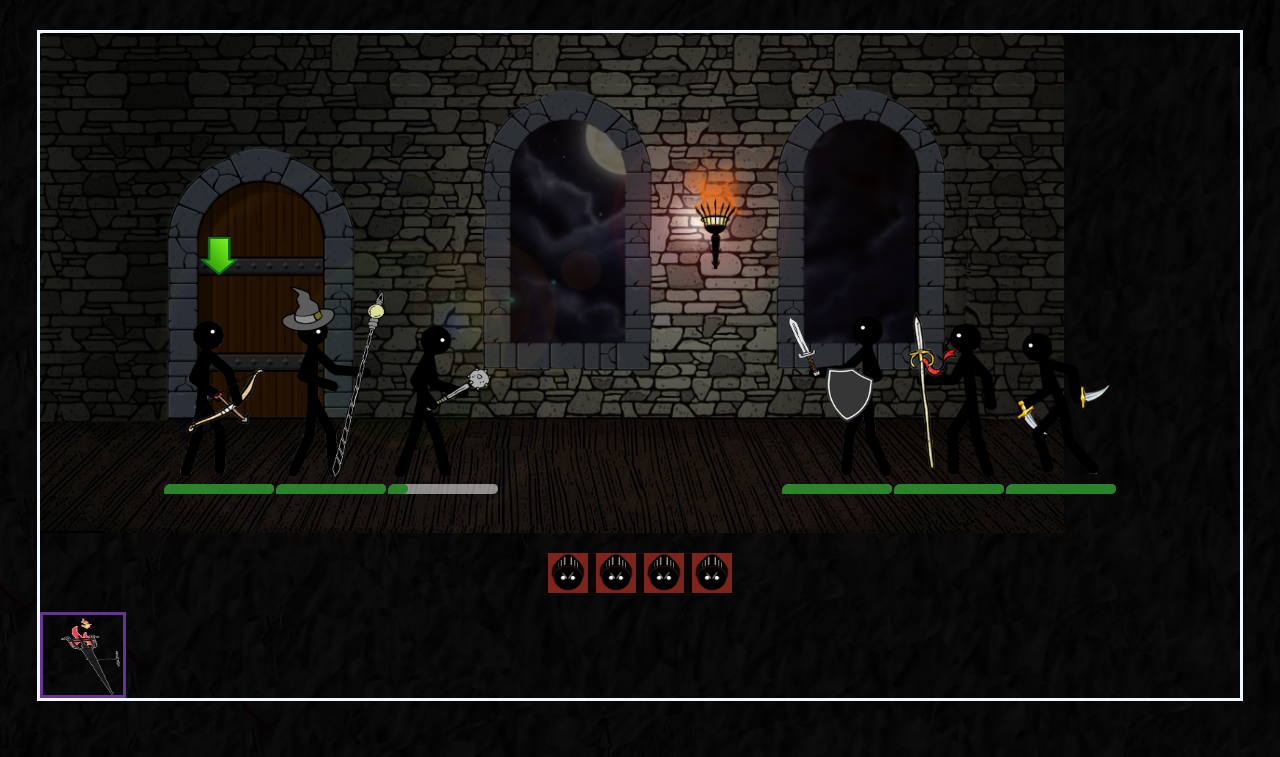
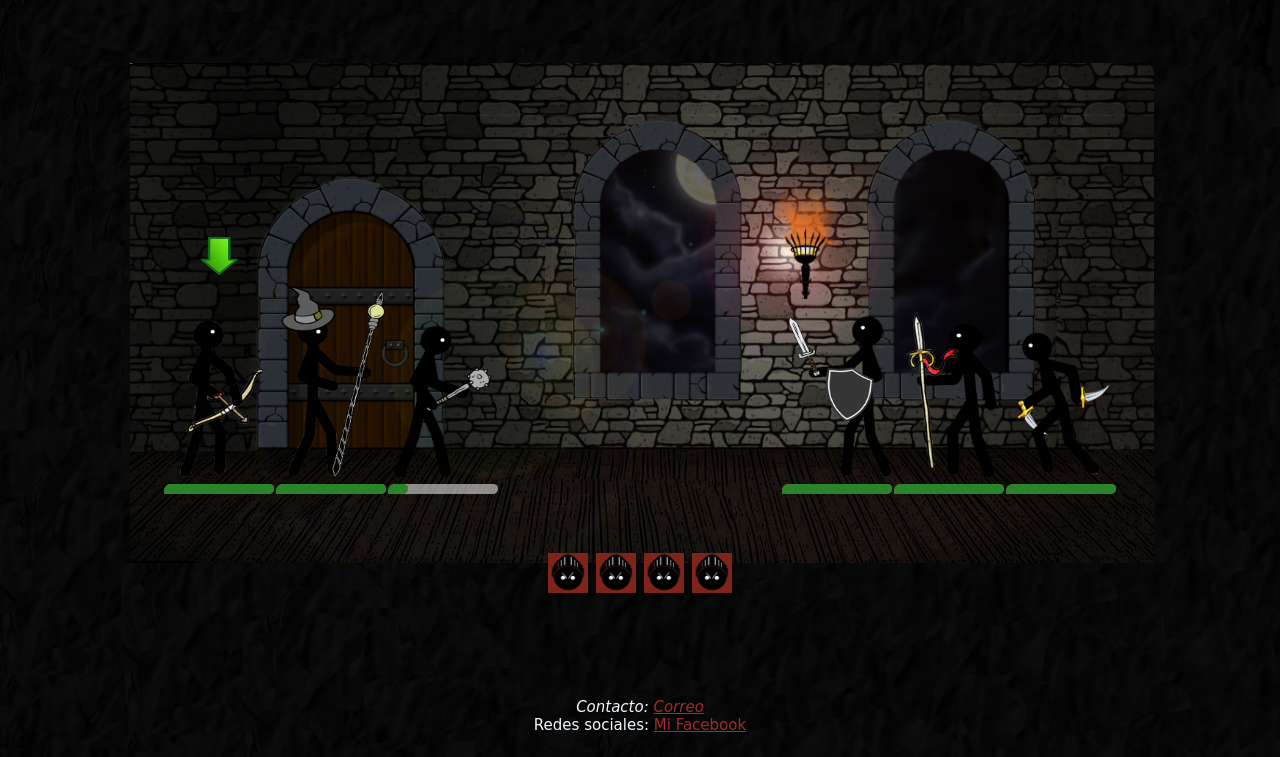
Before and after one commit to Tecnicatura-Team/Sticks-War-Game, a PHP site: page /juego.html in a window 1280 px wide. Shown: the part 43-800 px from the top of the page. Run offline with PHP 8.4, Linux system fonts and the light colour scheme.

Commit message:
arreglo problemas de borde

```diff
--- a/css/estilos.css
+++ b/css/estilos.css
@@ -24,6 +24,8 @@ footer {
     height: 45px;
     padding-bottom: 0%;
     text-align: center;
+    font-family: Comic Sans MS;
+    font-size: 15px;
 }
 
 .foote {
@@ -456,9 +458,9 @@ table {
 .Habilidades img {
     display: inline;
     float: left;
+    padding-left: 8px;
     /*  border: solid aliceblue;
      */
-    padding-left: 8px;
 }
 
 
@@ -467,13 +469,14 @@ table {
 .Juego {
     background: url("../img/batalla3.jpg");
     background-repeat: no-repeat;
-    position: relative;
     background-size: 1024px 500px;
+    background-position-x: 90px;
+    background-position-y: 30px;
     width: 1200px;
     height: auto;
     margin: auto;
     margin-top: 30px;
-    border: solid aliceblue;
+    border: solid rgba(255, 255, 255, 0);
 }
 
 .pjPartida {
@@ -481,16 +484,13 @@ table {
     height: 250px;
     margin: auto;
     margin-top: 200px;
-    position: relative;
-    /*  border: solid aliceblue;
-     */
+    /* border: solid aliceblue; */
 }
 
 .pjPartida td {
     padding: 0%;
     margin: 0%;
-    /*  border: solid aliceblue;
-     */
+    /* border: solid aliceblue; */
 }
 
 .fondoVida {
@@ -548,23 +548,16 @@ table {
     color: aliceblue; */
 }
 
-.THabilidad td {
-    /* border: solid;
-    color: aliceblue; */
-}
+
+/* .THabilidad td {
+    border: solid;
+    color: aliceblue;
+} */
 
 .DHabilidad {
     width: auto;
     height: auto;
     /* border: solid rgb(6, 139, 255); */
-}
-
-.antorcha {
-    width: 80px;
-    height: 80px;
-    position: absolute;
-    border: rebeccapurple solid;
-    bottom: 0px;
 }
 
 #atributosAliado {
@@ -608,8 +601,9 @@ table {
     border: solid aliceblue;
 }
 
+*/
 
 
-div {
+/* div {
     border: solid rgb(6, 139, 255);
-}*/
+} */
--- a/index.html
+++ b/index.html
@@ -32,8 +32,8 @@
 
         </div>
         <footer style="color:aliceblue">
-            <address>Contacto: <a href="correo@gmail.com">Correo</a></address>
-            <p>Redes sociales: <a href="http://facebook.com/">Mi Facebook</a></p>
+            <address>Contacto: <a href="correo@gmail.com" style="color: brown">Correo</a></address>
+            <p>Redes sociales: <a href="http://facebook.com/" style="color: brown">Mi Facebook</a></p>
         </footer>
     </div>
     <script src="js/jquery-3.3.1.js"></script>
--- a/juego.html
+++ b/juego.html
@@ -92,7 +92,7 @@
             </table>
             <div class="DHabilidad">
 
-                <img src="img/antorcha.gif" class="antorcha" alt="antorcha">
+
                 <table class="THabilidad">
 
                     <tr>
@@ -124,7 +124,10 @@
                     </tr>
                 </table>
             </div>
-
+            <footer style="color:aliceblue">
+                <address>Contacto: <a href="correo@gmail.com" style="color: brown">Correo</a></address>
+                <p>Redes sociales: <a href="http://facebook.com/" style="color: brown">Mi Facebook</a></p>
+            </footer>
         </div>
         <script src="js/jquery-3.3.1.js"></script>
         <script src="js/juego.js "></script>
```
